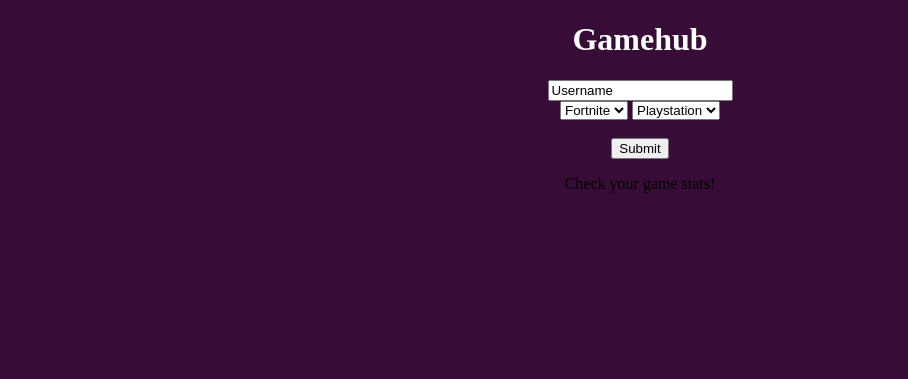
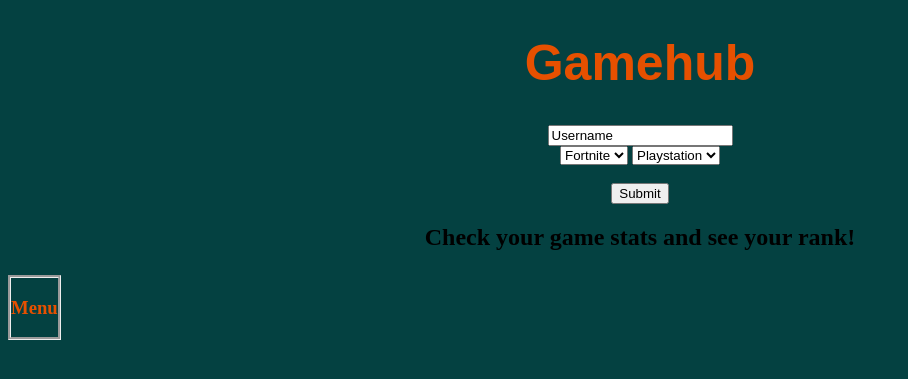
Before and after one commit to shahanmny/FortFinder, a Python web app: template templates/index.html in a window 1280 px wide. Shown: the top 379 px of the page, without its empty margins (0-908 px from the left). Run offline with Jinja, Linux system fonts and the light colour scheme; the template is opened without the code that fills it, so the values that code supplies are empty.

Commit message:
working on webpage

```diff
--- a/templates/index.html
+++ b/templates/index.html
@@ -5,6 +5,26 @@
     <title>Gamehub</title>
     <link rel="stylesheet" href="style.css"/>
   </head>
+
+<style>
+  .dropdown {
+    position: relative;
+    display: inline-block;
+}
+  .dropdown-content {
+    display: none;
+    position: absolute;
+    background-color: #f9f9f9;
+    min-width: 160px;
+    box-shadow: 0px 8px 16px 0px rgba(0,0,0,0.2);
+    padding: 12px 16px;
+    z-index: 1;
+}
+  .dropdown:hover .dropdown-content {
+    display: block;
+}
+</style>
+
   <body>
     <div id="wrapper" class="container">
       <nav>
@@ -14,6 +34,7 @@
     <header>
       <h1>Gamehub</h1>
     </header>
+
 <div class = "text-center">
   <form action="/stats">
     <input type="text" name="" value="Username">
@@ -22,8 +43,7 @@
   <form action="/stats">
     <select name="games">
       <option value="Fortnite">Fortnite</option>
-      <option value=""></option>
-      <option value=""></option>
+      <option value="PubG">PubG</option>
     </select>
 
   <form action="/stats">
@@ -35,12 +55,24 @@
 <br><br>
     <input type="submit">
   </form>
-    <p>Check your game stats!</p>
+    <p><h2>Check your game stats and see your rank!<h2></p>
 </div>
     <section>
     </section>
     <section>
     </section>
     </div>
+
+<div class="dropdown">
+    <span><h3>Menu<h3></span>
+  <div class="dropdown-content">
+    <p>Home</p>
+    <p>Games</p>
+    <p>Leaderboards</p>
+    <p>Help</p>
+    <p>Contact Us</p>
+  </div>
+</div>
+
   </body>
 </html>
--- /dev/null
+++ b/templates/style.css
@@ -0,0 +1,21 @@
+body {
+  background-color: #044141;
+}
+
+h1 {
+  text-align: center;
+  color: #E65000;
+  font-size: 50px;
+  font-family: sans-serif;
+}
+
+div.container {
+  text-align: center;
+}
+
+div.dropdown {
+  color: #E65000;
+  text-align: left;
+  border-style: groove;
+
+}
```
